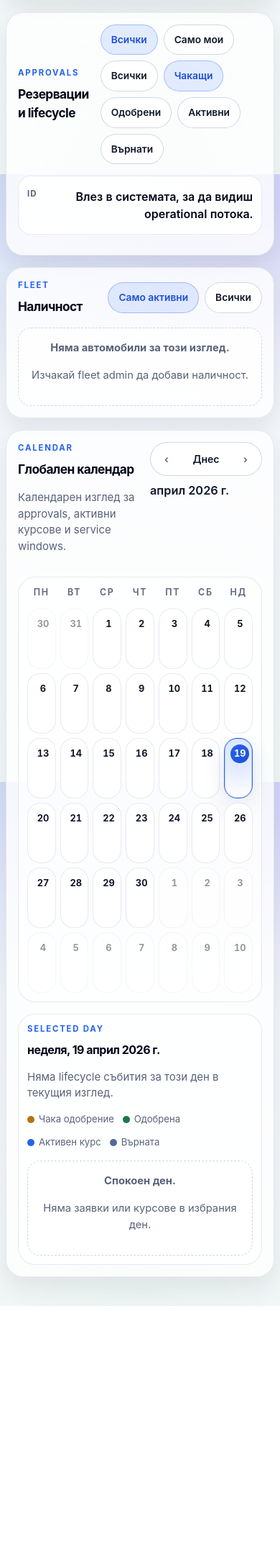
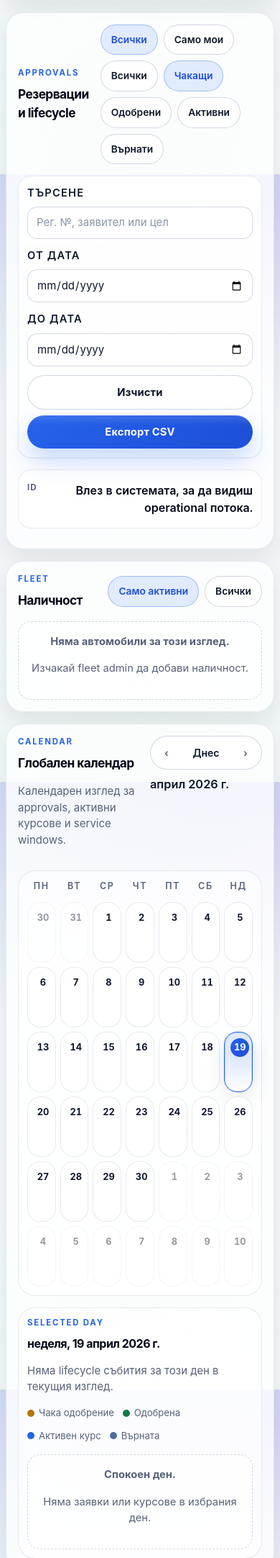
Before and after one commit to dmedarov/Lessons-C-, a FastAPI app: page /admin in a window 390 px wide; the page is wider, and only the part inside the window is pictured. Shown: the part 1446-3610 px from the top of that part at 72% size. Before the commit the page ends 3260 px from the top of that part, so only its background shows below. Run offline with FastAPI, Linux system fonts and the light colour scheme; data that the repository does not hold is empty; some libraries are stand-ins or nearby versions.

Commit message:
Improve reservation operations UX

```diff
--- a/static/app.js
+++ b/static/app.js
@@ -26,6 +26,9 @@ const state = {
   carFilter: "active",
   scope: "smart",
   status: surface === "admin" ? "pending" : "all",
+  reservationSearch: "",
+  reservationStartDate: "",
+  reservationEndDate: "",
   notificationPollId: null,
   cars: [],
   reservations: [],
@@ -119,6 +122,11 @@ const els = {
   modeCopy: document.getElementById("modeCopy"),
   nextSignalTitle: document.getElementById("nextSignalTitle"),
   nextSignalCopy: document.getElementById("nextSignalCopy"),
+  reservationSearch: document.getElementById("reservationSearch"),
+  reservationStartDate: document.getElementById("reservationStartDate"),
+  reservationEndDate: document.getElementById("reservationEndDate"),
+  clearReservationFiltersBtn: document.getElementById("clearReservationFiltersBtn"),
+  exportReservationsBtn: document.getElementById("exportReservationsBtn"),
 };
 
 const fieldErrorIds = [
@@ -141,6 +149,7 @@ const fieldErrorIds = [
 ];
 
 let conflictPreviewTimer = null;
+let reservationFilterTimer = null;
 
 function startOfMonth(value) {
   return new Date(value.getFullYear(), value.getMonth(), 1);
@@ -421,6 +430,15 @@ function toIso(localValue) {
   return localValue ? new Date(localValue).toISOString() : null;
 }
 
+function dateFilterIso(dateValue, endOfDay = false) {
+  if (!dateValue) return null;
+  const date = new Date(`${dateValue}T00:00:00`);
+  if (endOfDay) {
+    date.setDate(date.getDate() + 1);
+  }
+  return date.toISOString();
+}
+
 function localInputValue(date) {
   return new Date(date.getTime() - date.getTimezoneOffset() * 60000).toISOString().slice(0, 16);
 }
@@ -431,7 +449,7 @@ function statusTag(status) {
 
 function calendarPill(item, car) {
   const label = car ? car.plate_number : `Car ${item.car_id}`;
-  return `<span class="calendar-pill calendar-pill--${item.status}">${label}</span>`;
+  return `<span class="calendar-pill calendar-pill--${item.status}">${escapeHtml(label)}</span>`;
 }
 
 function carMap() {
@@ -943,10 +961,10 @@ function renderHandoffCandidates() {
 function reservationContext(item) {
   const details = [];
   if (item.purpose) {
-    details.push(`<strong>${item.purpose}</strong>`);
+    details.push(`<strong>${escapeHtml(item.purpose)}</strong>`);
   }
   if (item.decision_reason) {
-    details.push(`<div class="muted">${item.decision_reason}</div>`);
+    details.push(`<div class="muted">${escapeHtml(item.decision_reason)}</div>`);
   }
   if (item.checked_out_at) {
     details.push(`<div class="muted">Start: ${formatDateTime(item.checked_out_at)}</div>`);
@@ -996,19 +1014,19 @@ function renderReservations() {
     const car = cars.get(item.car_id);
     const row = document.createElement("tr");
     row.innerHTML = `
-      <td>#${item.id}</td>
-      <td>
-        <strong>${car ? car.plate_number : t("entity.car", { id: item.car_id })}</strong>
-        <div class="muted">${car ? car.model : t("entity.unknownCar")}</div>
+      <td data-label="ID">#${item.id}</td>
+      <td data-label="Автомобил">
+        <strong>${escapeHtml(car ? car.plate_number : t("entity.car", { id: item.car_id }))}</strong>
+        <div class="muted">${escapeHtml(car ? car.model : t("entity.unknownCar"))}</div>
       </td>
-      <td><strong>${item.employee_name}</strong></td>
-      <td>
+      <td data-label="Заявител"><strong>${escapeHtml(item.employee_name)}</strong></td>
+      <td data-label="Период">
         <strong>${formatDateTime(item.start_time)}</strong>
         <div class="muted">до ${formatDateTime(item.end_time)}</div>
       </td>
-      <td>${statusTag(item.status)}</td>
-      <td>${reservationContext(item) || '<span class="muted">Без допълнителен контекст</span>'}</td>
-      <td><div class="table-actions">${reservationActions(item)}</div></td>
+      <td data-label="Статус">${statusTag(item.status)}</td>
+      <td data-label="Контекст">${reservationContext(item) || '<span class="muted">Без допълнителен контекст</span>'}</td>
+      <td data-label="Действия"><div class="table-actions">${reservationActions(item)}</div></td>
     `;
     els.reservationsTableBody.appendChild(row);
   });
@@ -1033,6 +1051,8 @@ function renderCalendar() {
     current.setDate(firstDay.getDate() + index);
     const key = dateKey(current);
     const items = (days.get(key) || []).sort((a, b) => new Date(a.start_time) - new Date(b.start_time));
+    const visibleItems = items.slice(0, 3);
+    const hiddenCount = Math.max(items.length - visibleItems.length, 0);
     const button = document.createElement("button");
     button.type = "button";
     button.className = [
@@ -1051,10 +1071,10 @@ function renderCalendar() {
         <span class="calendar-day__count">${items.length ? pluralRecord(items.length) : ""}</span>
       </div>
       <div class="calendar-day__list">
-        ${items
-          .slice(0, 3)
+        ${visibleItems
           .map((item) => calendarPill(item, cars.get(item.car_id)))
           .join("")}
+        ${hiddenCount ? `<span class="calendar-more">+${hiddenCount} още</span>` : ""}
       </div>
     `;
     els.calendarGrid.appendChild(button);
@@ -1089,13 +1109,13 @@ function renderDayTimeline() {
     card.innerHTML = `
       <div class="timeline-item__top">
         <div>
-          <strong>${car ? `${car.plate_number} · ${car.model}` : t("entity.car", { id: item.car_id })}</strong>
-          <p class="muted">${item.employee_name}</p>
+          <strong>${escapeHtml(car ? `${car.plate_number} · ${car.model}` : t("entity.car", { id: item.car_id }))}</strong>
+          <p class="muted">${escapeHtml(item.employee_name)}</p>
         </div>
         ${statusTag(item.status)}
       </div>
       <p>${formatDateTime(item.start_time)} → ${formatDateTime(item.end_time)}</p>
-      <p>${item.purpose || "Без уточнена цел"}</p>
+      <p>${escapeHtml(item.purpose || "Без уточнена цел")}</p>
     `;
     els.dayTimeline.appendChild(card);
   });
@@ -1138,6 +1158,70 @@ async function loadCars() {
   await loadBlackouts();
 }
 
+function syncReservationFiltersFromInputs() {
+  if (!els.reservationSearch) return;
+  state.reservationSearch = els.reservationSearch.value;
+  state.reservationStartDate = els.reservationStartDate?.value || "";
+  state.reservationEndDate = els.reservationEndDate?.value || "";
+}
+
+function reservationQueryParams() {
+  syncReservationFiltersFromInputs();
+  const params = new URLSearchParams();
+  if (state.status !== "all") {
+    params.set("status_filter", state.status);
+  }
+  if (state.currentRole === "fleet_admin" && state.scope === "mine") {
+    params.set("mine", "true");
+  }
+  if (state.reservationSearch.trim()) {
+    params.set("search", state.reservationSearch.trim());
+  }
+  if (state.reservationStartDate) {
+    params.set("start", dateFilterIso(state.reservationStartDate));
+  }
+  if (state.reservationEndDate) {
+    params.set("end", dateFilterIso(state.reservationEndDate, true));
+  }
+  return params;
+}
+
+async function applyReservationFilters() {
+  await loadReservations();
+  updateOverview();
+  updateSummary();
+}
+
+function scheduleReservationFilterRefresh() {
+  clearTimeout(reservationFilterTimer);
+  reservationFilterTimer = setTimeout(() => {
+    applyReservationFilters().catch((error) => {
+      showMessage("Филтърът не успя", error.message);
+    });
+  }, 250);
+}
+
+async function clearReservationFilters() {
+  if (els.reservationSearch) {
+    els.reservationSearch.value = "";
+  }
+  if (els.reservationStartDate) {
+    els.reservationStartDate.value = "";
+  }
+  if (els.reservationEndDate) {
+    els.reservationEndDate.value = "";
+  }
+  state.reservationSearch = "";
+  state.reservationStartDate = "";
+  state.reservationEndDate = "";
+  clearTimeout(reservationFilterTimer);
+  try {
+    await applyReservationFilters();
+  } catch (error) {
+    showMessage("Филтърът не успя", error.message);
+  }
+}
+
 async function loadReservations() {
   if (!state.token) {
     state.reservations = [];
@@ -1147,20 +1231,51 @@ async function loadReservations() {
     return;
   }
 
-  const params = new URLSearchParams();
-  if (state.status !== "all") {
-    params.set("status_filter", state.status);
-  }
-  if (state.currentRole === "fleet_admin" && state.scope === "mine") {
-    params.set("mine", "true");
-  }
-
+  const params = reservationQueryParams();
   const suffix = params.toString() ? `?${params.toString()}` : "";
   const data = await apiFetch(`/reservations${suffix}`, { headers: authHeaders() });
   state.reservations = data.items;
   renderReservations();
   renderCalendar();
   renderDayTimeline();
+}
+
+async function downloadCsv(url, filename) {
+  const response = await fetch(url, { headers: authHeaders() });
+  if (!response.ok) {
+    let detail = "Неуспешна заявка към сървъра.";
+    try {
+      const data = await response.json();
+      detail = data?.detail || detail;
+    } catch (_error) {
+      // CSV failures are not guaranteed to return JSON.
+    }
+    if (response.status === 401) {
+      setSession(null, null);
+    }
+    throw new Error(detail);
+  }
+
+  const blob = await response.blob();
+  const href = URL.createObjectURL(blob);
+  const link = document.createElement("a");
+  link.href = href;
+  link.download = filename;
+  document.body.appendChild(link);
+  link.click();
+  link.remove();
+  URL.revokeObjectURL(href);
+}
+
+async function exportReservationsCsv() {
+  const params = reservationQueryParams();
+  const suffix = params.toString() ? `?${params.toString()}` : "";
+  try {
+    await downloadCsv(`/reservations/export.csv${suffix}`, "fleetflow-reservations.csv");
+    showMessage("CSV файлът е готов", "Експортът следва текущите филтри на таблицата.", "success");
+  } catch (error) {
+    showMessage("Експортът не успя", error.message);
+  }
 }
 
 async function loadNotifications() {
@@ -1486,12 +1601,10 @@ async function handleReservationCreate(event) {
         purpose: els.purpose.value.trim() || null,
       }),
     });
-    els.reservationForm.reset();
-    els.startTime.value = nextLocalSlot(30);
-    els.endTime.value = nextLocalSlot(120);
-    resetConflictPreview();
+    els.purpose.value = "";
     showMessage("Заявката е подадена", "Резервацията е записана като pending.", "success");
     await refreshData();
+    scheduleConflictPreview();
   } catch (error) {
     showMessage("Неуспешна заявка", error.message);
   }
@@ -1868,6 +1981,11 @@ bind(els.startTime, "input", scheduleConflictPreview);
 bind(els.endTime, "change", scheduleConflictPreview);
 bind(els.endTime, "input", scheduleConflictPreview);
 bind(els.carId, "change", scheduleConflictPreview);
+bind(els.reservationSearch, "input", scheduleReservationFilterRefresh);
+bind(els.reservationStartDate, "change", scheduleReservationFilterRefresh);
+bind(els.reservationEndDate, "change", scheduleReservationFilterRefresh);
+bind(els.clearReservationFiltersBtn, "click", clearReservationFilters);
+bind(els.exportReservationsBtn, "click", exportReservationsCsv);
 
 bind(els.monthPrev, "click", () => {
   state.calendarDate = addMonths(state.calendarDate, -1);
--- a/static/styles.css
+++ b/static/styles.css
@@ -611,6 +611,50 @@ h3 {
   align-items: center;
 }
 
+.mission-filter {
+  display: grid;
+  grid-template-columns: minmax(220px, 1.6fr) repeat(2, minmax(150px, 0.85fr)) auto;
+  gap: var(--sp-3);
+  align-items: end;
+  margin: 0 0 var(--sp-4);
+  padding: var(--sp-3);
+  border: 1px solid var(--line);
+  border-radius: var(--radius-lg);
+  background: linear-gradient(180deg, var(--surface-strong), var(--surface-muted));
+  box-shadow: var(--shadow-xs), var(--shadow-inset);
+}
+
+.field--compact {
+  min-width: 0;
+  gap: 6px;
+}
+
+.field--compact > span {
+  font-size: 0.78rem;
+  text-transform: uppercase;
+  letter-spacing: 0.08em;
+  color: var(--muted);
+}
+
+.field--compact input {
+  min-height: 44px;
+  padding: 10px 12px;
+  border-radius: var(--radius-md);
+  background: var(--surface-strong);
+}
+
+.mission-filter__actions {
+  display: flex;
+  gap: var(--sp-2);
+  justify-content: flex-end;
+  align-items: center;
+}
+
+.mission-filter__actions .btn {
+  min-height: 44px;
+  white-space: nowrap;
+}
+
 /* Stats grid. */
 .stats-grid {
   display: grid;
@@ -1407,6 +1451,23 @@ select {
   color: var(--violet);
 }
 
+.calendar-more {
+  display: inline-flex;
+  align-items: center;
+  min-height: 24px;
+  max-width: 100%;
+  padding: 3px 8px;
+  border: 1px solid var(--line);
+  border-radius: var(--radius-pill);
+  color: var(--muted);
+  background: var(--surface-muted);
+  font-size: 0.72rem;
+  font-weight: 700;
+  white-space: nowrap;
+  overflow: hidden;
+  text-overflow: ellipsis;
+}
+
 .day-panel__header {
   margin-bottom: var(--sp-3);
 }
@@ -1852,6 +1913,19 @@ select {
     grid-template-columns: 1fr 1fr;
   }
 
+  .mission-filter {
+    grid-template-columns: 1fr 1fr;
+  }
+
+  .mission-filter .field--compact:first-child,
+  .mission-filter__actions {
+    grid-column: 1 / -1;
+  }
+
+  .mission-filter__actions {
+    justify-content: flex-start;
+  }
+
   .calendar-toolbar {
     justify-content: flex-start;
   }
@@ -1966,6 +2040,12 @@ select {
   .calendar-pill {
     padding: 3px 6px;
     font-size: 0.68rem;
+  }
+
+  .calendar-more {
+    min-height: 21px;
+    padding: 2px 6px;
+    font-size: 0.66rem;
   }
 
   .segmented__btn {
@@ -2055,6 +2135,18 @@ select {
   }
 
   .hero__actions .btn {
+    width: 100%;
+  }
+
+  .mission-filter {
+    grid-template-columns: 1fr;
+  }
+
+  .mission-filter__actions {
+    flex-direction: column;
+  }
+
+  .mission-filter__actions .btn {
     width: 100%;
   }
 
@@ -2092,6 +2184,7 @@ select {
   .control-rail,
   .hero__secondary,
   .calendar-toolbar,
+  .mission-filter,
   .toolbar,
   .action-btn,
   .btn {
--- a/templates/admin.html
+++ b/templates/admin.html
@@ -349,9 +349,27 @@
                 <button class="chip" type="button" data-scope="mine">Само мои</button>
                 <button class="chip" type="button" data-status="all">Всички</button>
                 <button class="chip chip--active" type="button" data-status="pending">Чакащи</button>
-                  <button class="chip" type="button" data-status="approved">Одобрени</button>
-                  <button class="chip" type="button" data-status="checked_out">Активни</button>
-                  <button class="chip" type="button" data-status="returned">Върнати</button>
+                <button class="chip" type="button" data-status="approved">Одобрени</button>
+                <button class="chip" type="button" data-status="checked_out">Активни</button>
+                <button class="chip" type="button" data-status="returned">Върнати</button>
+              </div>
+            </div>
+            <div class="mission-filter" aria-label="Филтри за резервации">
+              <label class="field field--compact">
+                <span>Търсене</span>
+                <input id="reservationSearch" name="reservationSearch" type="search" placeholder="Рег. №, заявител или цел" autocomplete="off" />
+              </label>
+              <label class="field field--compact">
+                <span>От дата</span>
+                <input id="reservationStartDate" name="reservationStartDate" type="date" />
+              </label>
+              <label class="field field--compact">
+                <span>До дата</span>
+                <input id="reservationEndDate" name="reservationEndDate" type="date" />
+              </label>
+              <div class="mission-filter__actions">
+                <button class="btn btn--ghost" type="button" id="clearReservationFiltersBtn">Изчисти</button>
+                <button class="btn btn--primary" type="button" id="exportReservationsBtn">Експорт CSV</button>
               </div>
             </div>
             <div class="table-wrap">
```
Also changed, not shown: routers/reservations.py (+77 -21 lines), tests/test_app.py (+75 -4 lines), tests/test_csv_export.py (+52 -0 lines).
